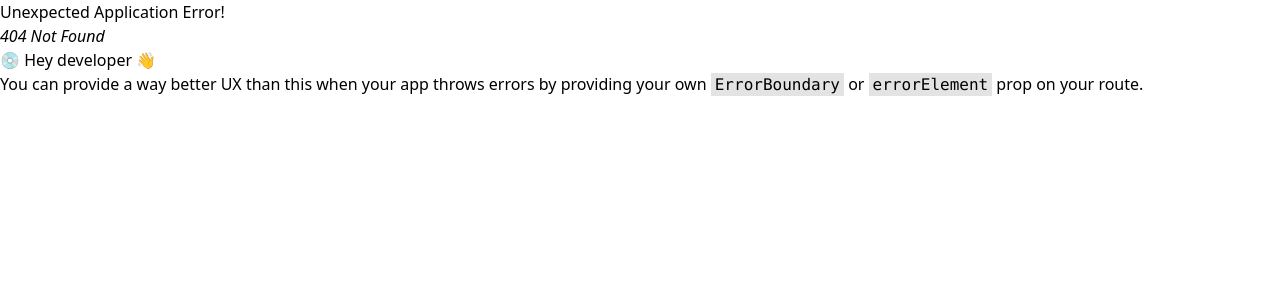
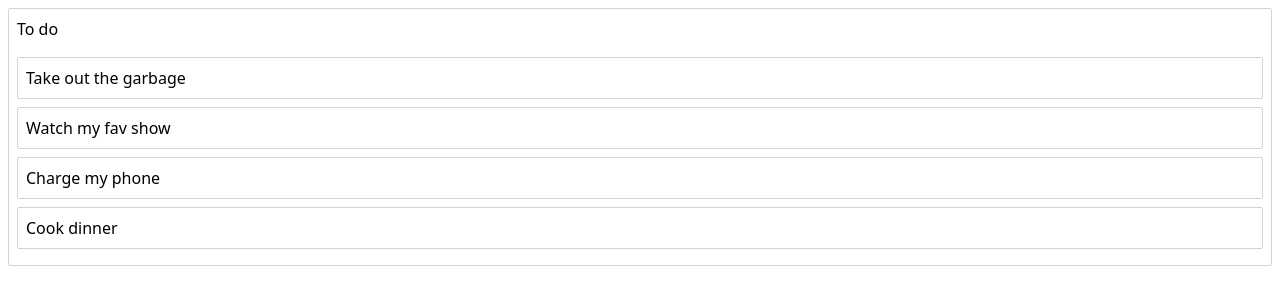
Before and after one commit to irynahowarth/react-sandbox, a React (Vite) app: page /beautiful-dnd in a window 1280 px wide. Before the commit this address had no page. Shown: the top 304 px of the page. Built offline with nearby package versions, Linux system fonts and the light colour scheme.

Commit message:
[feature]:beautiful-dnd: add beautiful-dnd amd styled components. Follow tutorial for beautiful-dnd

```diff
--- a/package.json
+++ b/package.json
@@ -14,9 +14,11 @@
     "match-sorter": "^6.3.3",
     "postcss-cli": "^11.0.0",
     "react": "^18.2.0",
+    "react-beautiful-dnd": "^13.1.1",
     "react-dom": "^18.2.0",
     "react-router-dom": "^6.21.3",
-    "sort-by": "^0.0.2"
+    "sort-by": "^0.0.2",
+    "styled-components": "^6.1.8"
   },
   "devDependencies": {
     "@types/react": "^18.2.43",
--- a/src/Routes/index.jsx
+++ b/src/Routes/index.jsx
@@ -3,11 +3,16 @@ import { createBrowserRouter } from "react-router-dom";
 import App from "../App";
 import Dnd from "../dnd-practice";
 import Mealplan from "../meal-draft";
+import BeautifulDnd from "../beautiful-dnd";
 
 export const router = createBrowserRouter([
   {
     path: "/dnd-practice",
     element: <Dnd />,
+  },
+  {
+    path: "/beautiful-dnd",
+    element: <BeautifulDnd />,
   },
   {
     path: "/mealplan",
--- /dev/null
+++ b/src/beautiful-dnd/Column.jsx
@@ -0,0 +1,34 @@
+import React from "react";
+import styled from "styled-components";
+import Task from "./Task";
+import { Droppable } from "react-beautiful-dnd";
+
+const Container = styled.div`
+  margin: 8px;
+  border: 1px solid lightgray;
+  border-radius: 2px;
+`;
+const Title = styled.h3`
+  padding: 8px;
+`;
+const TaskList = styled.div`
+  padding: 8px;
+`;
+
+export default function Column({ column, tasks }) {
+  return (
+    <Container>
+      <Title>{column.title}</Title>
+      <Droppable droppableId={column.id}>
+        {(provided) => (
+          <TaskList innerRef={provided.innerRef} {...provided.droppableProps}>
+            {tasks.map((task, index) => (
+              <Task task={task} index={index} />
+            ))}
+            {provided.placeholder}
+          </TaskList>
+        )}
+      </Droppable>
+    </Container>
+  );
+}
--- /dev/null
+++ b/src/beautiful-dnd/Task.jsx
@@ -0,0 +1,26 @@
+import React from "react";
+import styled from "styled-components";
+import { Draggable } from "react-beautiful-dnd";
+
+const Container = styled.div`
+  border: 1px solid lightgray;
+  border-radius: 2px;
+  padding: 8px;
+  margin-bottom: 8px;
+`;
+
+export default function Task({ task, index }) {
+  return (
+    <Draggable draggableId={task.id} index={index}>
+      {(provided) => (
+        <Container
+          {...provided.draggableProps}
+          {...provided.dragHandleProps}
+          innerRef={provided.innerRef}
+        >
+          {task.content}
+        </Container>
+      )}
+    </Draggable>
+  );
+}
--- /dev/null
+++ b/src/beautiful-dnd/index.jsx
@@ -0,0 +1,19 @@
+import React from "react";
+import initialData from "./initial-data";
+import Column from "./column";
+import { DragDropContext } from "react-beautiful-dnd";
+
+export default function BeautifulDnd() {
+  let state = initialData;
+  const onDragEnd = () => {};
+  return (
+    <DragDropContext onDragEnd={onDragEnd}>
+      {state.columOrder.map((columnId) => {
+        const column = state.columns[columnId];
+        const tasks = column.taskId.map((taskId) => state.tasks[taskId]);
+
+        return <Column key={column.id} column={column} tasks={tasks} />;
+      })}
+    </DragDropContext>
+  );
+}
--- /dev/null
+++ b/src/beautiful-dnd/initial-data.jsx
@@ -0,0 +1,18 @@
+const initialData = {
+  tasks: {
+    "task-1": { id: "task-1", content: "Take out the garbage" },
+    "task-2": { id: "task-2", content: "Watch my fav show" },
+    "task-3": { id: "task-3", content: "Charge my phone" },
+    "task-4": { id: "task-4", content: "Cook dinner" },
+  },
+  columns: {
+    "column-1": {
+      id: "column-1",
+      title: "To do",
+      taskId: ["task-1", "task-2", "task-3", "task-4"],
+    },
+  },
+  columOrder: ["column-1"],
+};
+
+export default initialData;
```
Also changed, not shown: 1 other file (tests, documents, lock files or other folders).
